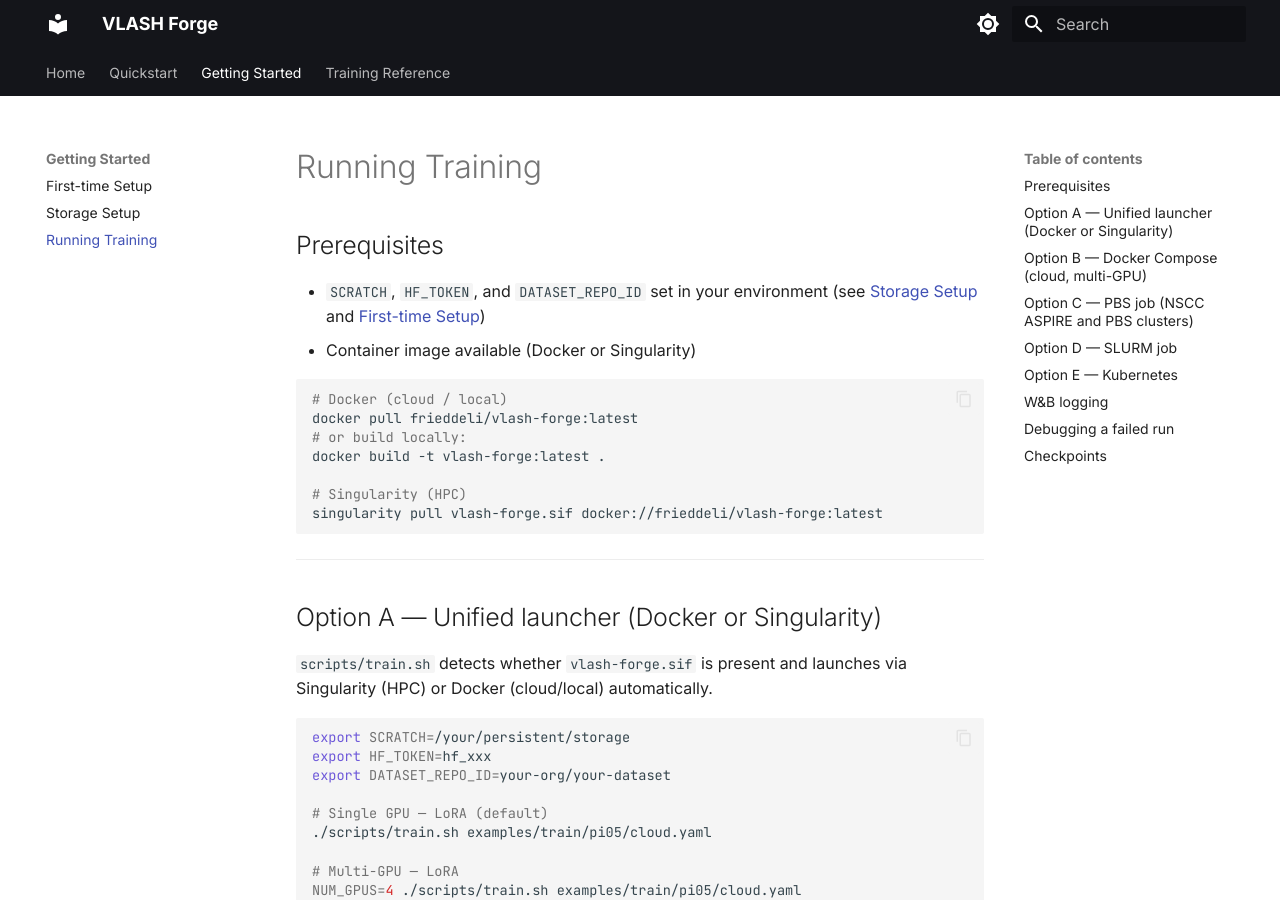
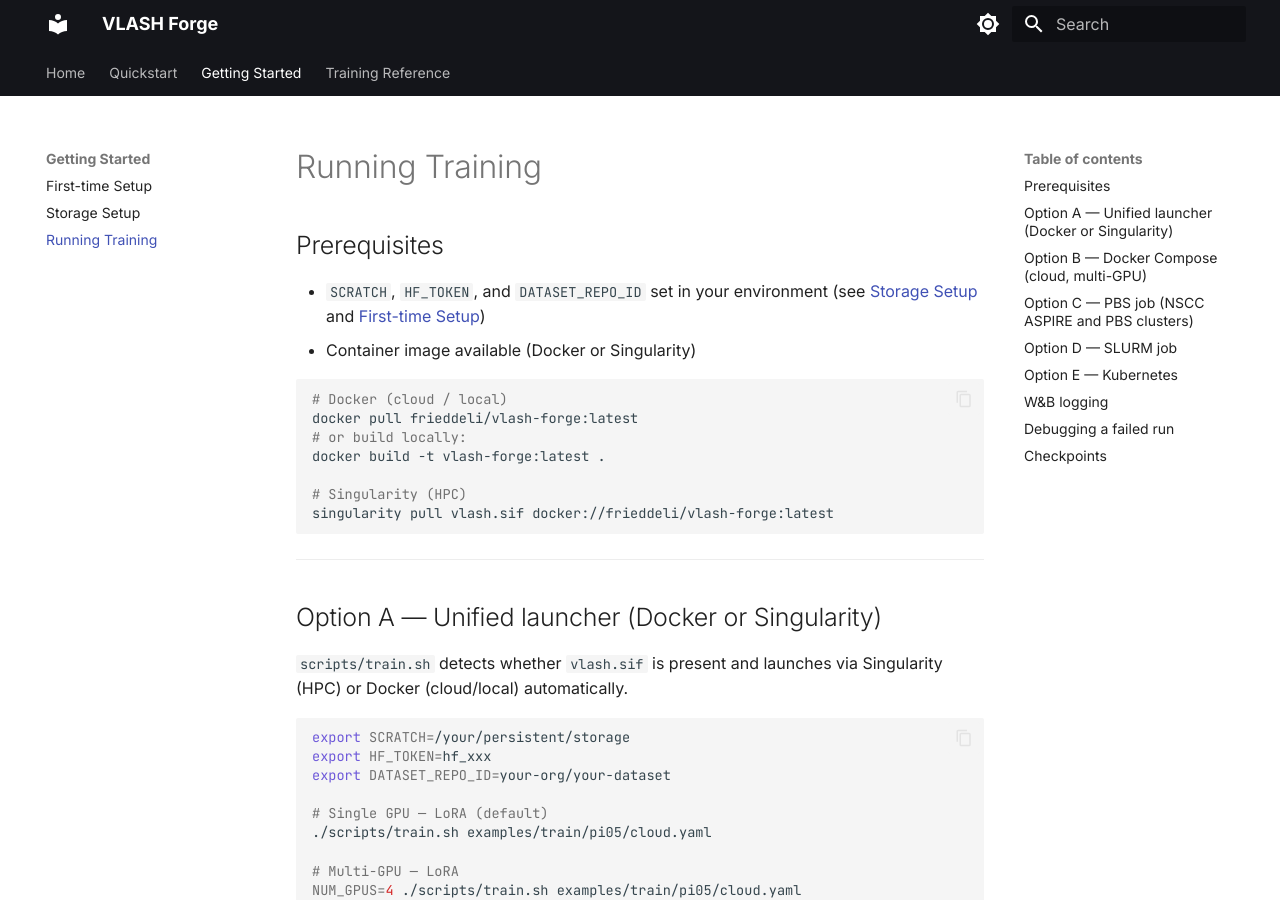
Before and after one commit to frieddeli/VLASH-Forge, an MkDocs documentation site: the page built from docs/running.md, in a window 1280 px wide and 900 px high. Built offline with MkDocs 1.6.1 and Material for MkDocs 9.7.7, drawn with Linux system fonts in a browser that asks for light colours.

Commit message:
docs: fix sif filename, docker tag, and add presentation video link
- docs/running.md, index.md, quickstart.md: vlash-forge.sif → vlash.sif
  (scripts/train.sh detects vlash.sif, not vlash-forge.sif)
- README: docker build tag vlash:latest → vlash-forge:latest
- README: add YouTube presentation link badge and Presentation section

````diff
--- a/docs/running.md
+++ b/docs/running.md
@@ -13,14 +13,14 @@
 docker build -t vlash-forge:latest .
 
 # Singularity (HPC)
-singularity pull vlash-forge.sif docker://frieddeli/vlash-forge:latest
+singularity pull vlash.sif docker://frieddeli/vlash-forge:latest
 ```
 
 ---
 
 ## Option A — Unified launcher (Docker or Singularity)
 
-`scripts/train.sh` detects whether `vlash-forge.sif` is present and launches via
+`scripts/train.sh` detects whether `vlash.sif` is present and launches via
 Singularity (HPC) or Docker (cloud/local) automatically.
 
 ```bash
````
Also changed, not shown: README.md (+1 -1 lines), docs/index.md (+1 -1 lines), docs/quickstart.md (+1 -1 lines), 1 other file.
